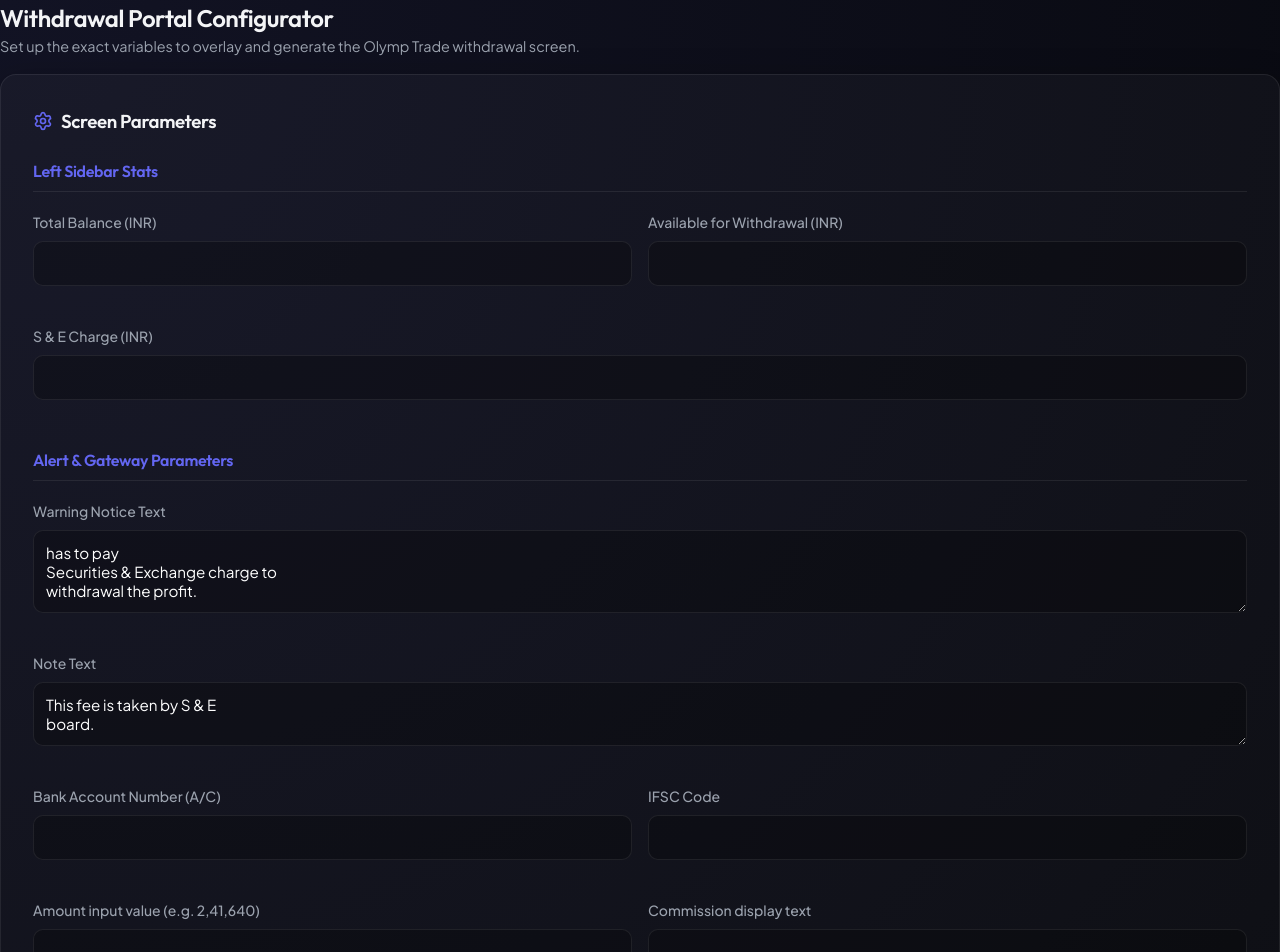
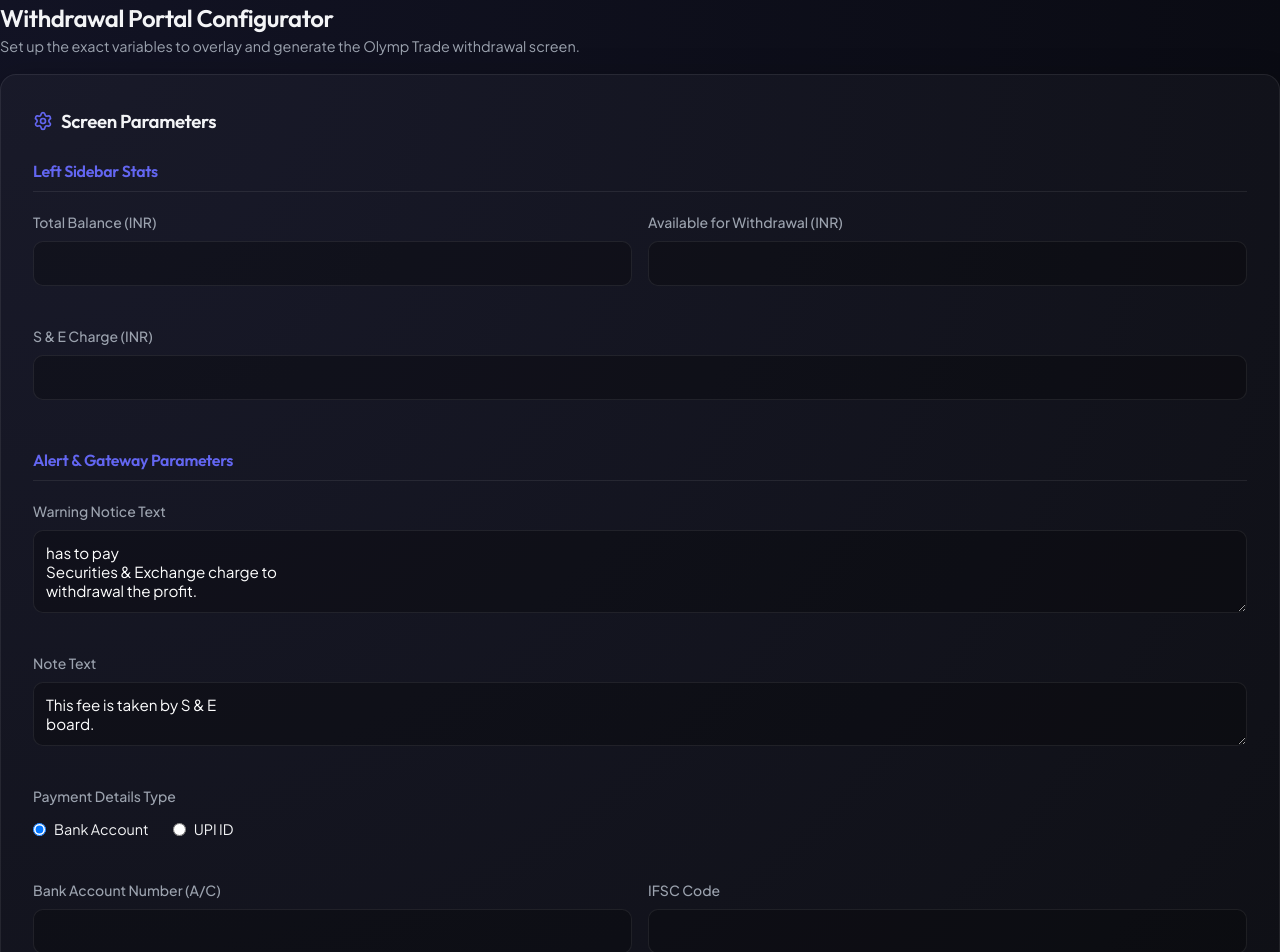
Before and after one commit to Deltaglobal123/invocing, a React (Vite) app: page / in a window 1280 px wide. Shown: the top 952 px of the page. Built offline with nearby package versions, Linux system fonts and the light colour scheme.

Commit message:
Add UPI ID and Bank Transfer option toggles

```diff
--- a/src/components/WithdrawalPortal.jsx
+++ b/src/components/WithdrawalPortal.jsx
@@ -18,6 +18,8 @@
 board.`);
   const [ac, setAc] = useState('');
   const [ifsc, setIfsc] = useState('');
+  const [upiId, setUpiId] = useState('');
+  const [paymentMode, setPaymentMode] = useState('bank'); // 'bank' or 'upi'
   const [amount, setAmount] = useState('');
   const [minWithdrawal, setMinWithdrawal] = useState('');
   const [commission, setCommission] = useState('');
@@ -59,6 +61,7 @@
       setFormError('S&E charge is required.');
       return;
     }
+    if (paymentMode === 'bank') {
       if (!ac) {
         setFormError('Bank Account number is required.');
         return;
@@ -66,6 +69,12 @@
       if (!ifsc) {
         setFormError('IFSC code is required.');
         return;
+      }
+    } else {
+      if (!upiId) {
+        setFormError('UPI ID is required.');
+        return;
+      }
     }
 
     setIsGenerated(true);
@@ -172,6 +181,33 @@
                   />
                 </div>
 
+                <div className="form-group">
+                  <label className="form-label">Payment Details Type</label>
+                  <div style={{ display: 'flex', gap: '1.5rem', marginTop: '0.25rem' }}>
+                    <label style={{ display: 'flex', alignItems: 'center', gap: '0.5rem', cursor: 'pointer', fontSize: '0.9rem' }}>
+                      <input
+                        type="radio"
+                        name="paymentMode"
+                        value="bank"
+                        checked={paymentMode === 'bank'}
+                        onChange={() => setPaymentMode('bank')}
+                      />
+                      Bank Account
+                    </label>
+                    <label style={{ display: 'flex', alignItems: 'center', gap: '0.5rem', cursor: 'pointer', fontSize: '0.9rem' }}>
+                      <input
+                        type="radio"
+                        name="paymentMode"
+                        value="upi"
+                        checked={paymentMode === 'upi'}
+                        onChange={() => setPaymentMode('upi')}
+                      />
+                      UPI ID
+                    </label>
+                  </div>
+                </div>
+
+                {paymentMode === 'bank' ? (
                   <div className="form-row">
                     <div className="form-group">
                       <label className="form-label">Bank Account Number (A/C)</label>
@@ -192,6 +228,18 @@
                       />
                     </div>
                   </div>
+                ) : (
+                  <div className="form-group">
+                    <label className="form-label">UPI ID</label>
+                    <input
+                      type="text"
+                      className="form-input"
+                      value={upiId}
+                      onChange={(e) => setUpiId(e.target.value)}
+                      placeholder="e.g. user@bank"
+                    />
+                  </div>
+                )}
 
                 <div className="form-row">
                   <div className="form-group">
@@ -252,7 +300,7 @@
                 <ul style={{ fontSize: '0.85rem', color: 'var(--text-muted)', paddingLeft: '1.2rem', lineHeight: '1.8' }}>
                   <li>Left sidebar: Total, Available, S&E charges.</li>
                   <li>S&E charge statement and amount select box.</li>
-                  <li>Second warning box: UPI QR limits, A/C, IFSC.</li>
+                  <li>Second warning box: UPI QR limits, A/C & IFSC (or UPI ID).</li>
                   <li>Amount INR text input.</li>
                   <li>Payment method dropdown, Commission.</li>
                   <li>Right sidebar: Min withdrawal notice.</li>
@@ -355,12 +403,20 @@
                   >
                     ?
                   </span>
+                  {paymentMode === 'bank' ? (
+                    <>
                       <div style={{ fontWeight: 500, marginTop: '5px' }}>
                         A/C :- {ac}
                       </div>
                       <div style={{ fontWeight: 500 }}>
                         IFSC :- {ifsc}
                       </div>
+                    </>
+                  ) : (
+                    <div style={{ fontWeight: 500, marginTop: '5px' }}>
+                      UPI ID :- {upiId}
+                    </div>
+                  )}
                 </div>
               </div>
 
```
Lines whose indentation alone changed are shown as unchanged.
